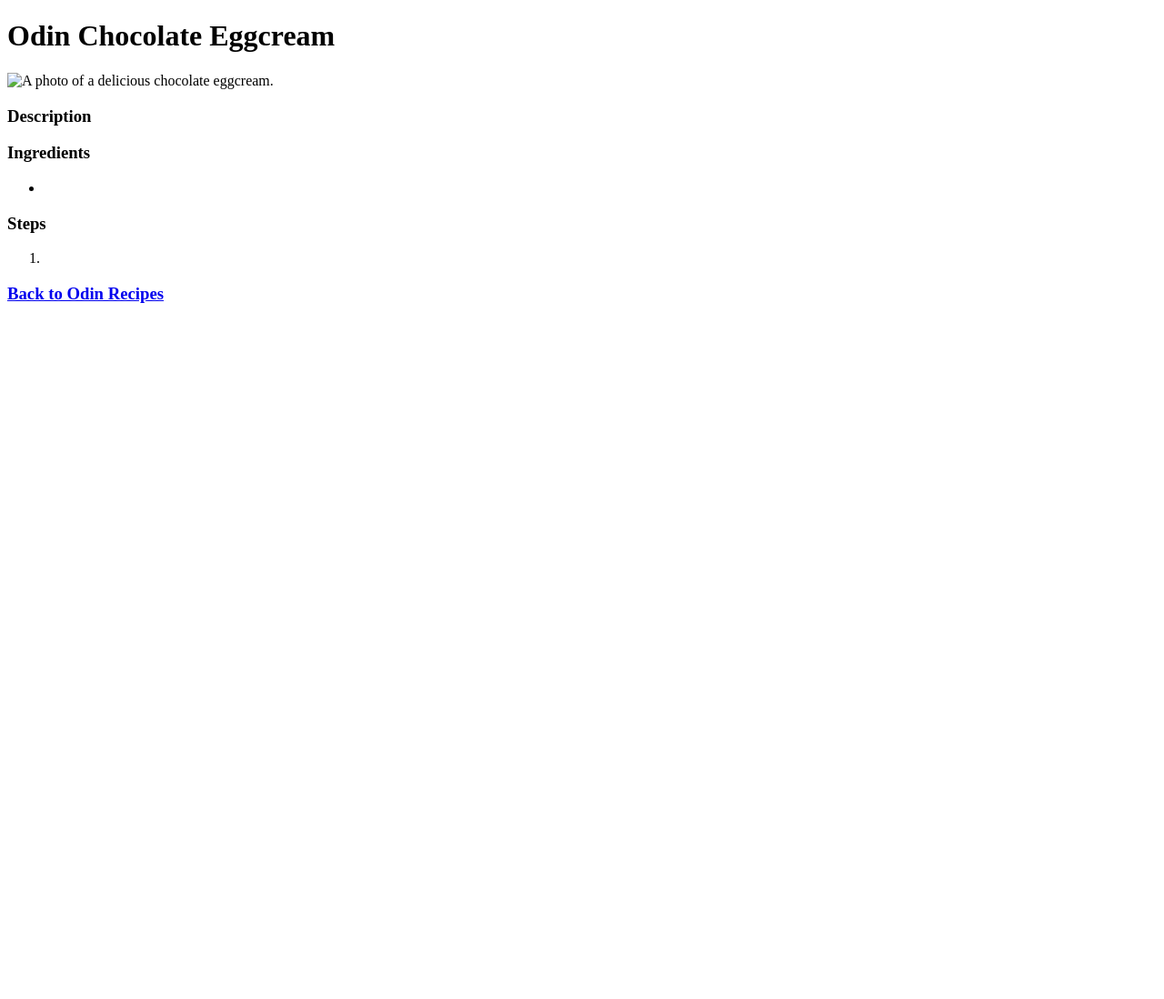
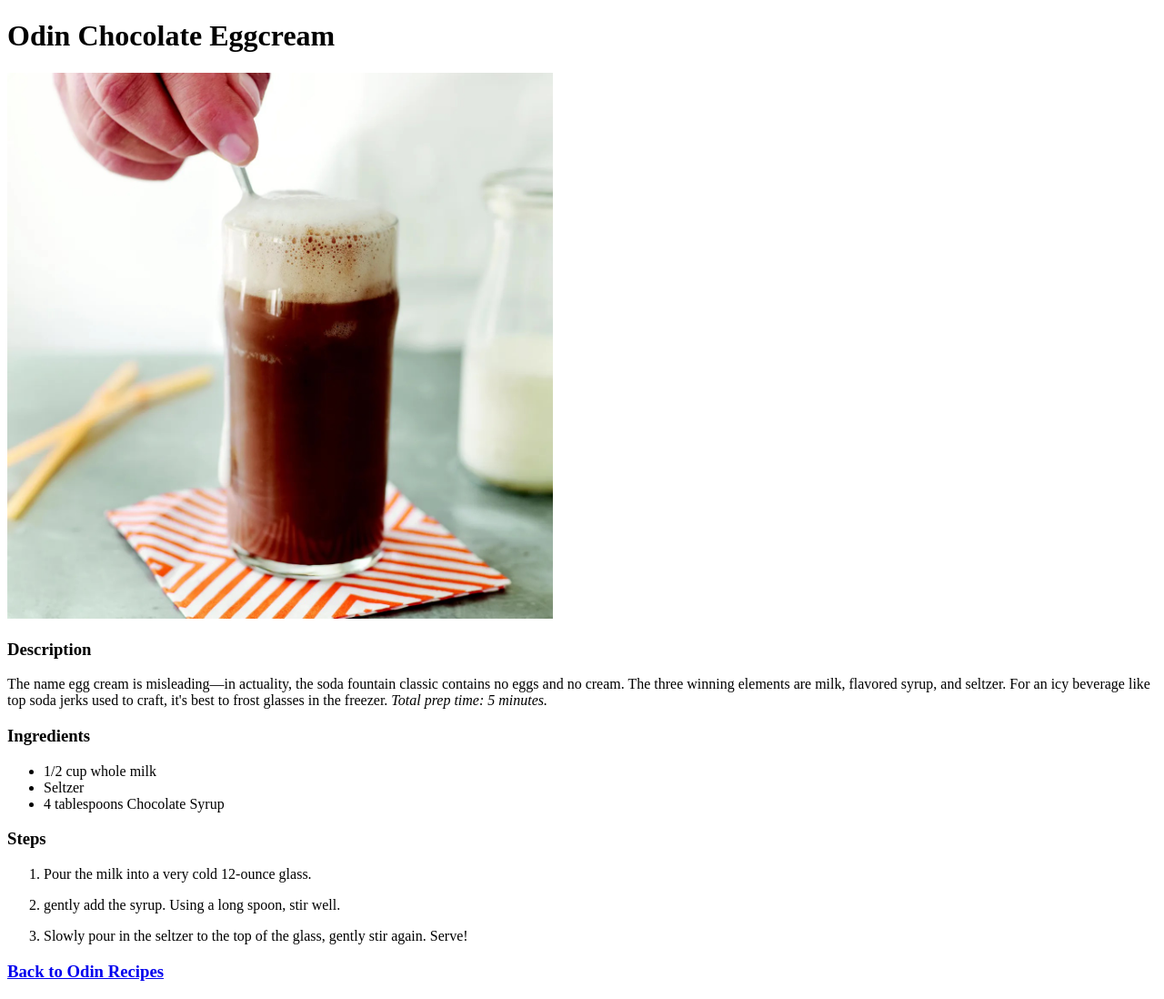
Before and after one commit to mguser4564/Recipes, a plain HTML site: page recipes/chocolate-eggcream.html in a window 1280 px wide. Shown: the whole page at 91% size. Before the commit the page ends 800 px from the top, so only its background shows below. Drawn offline with Linux system fonts and the light colour scheme.

Commit message:
Add content for chocolate-eggcream.html

```diff
--- a/recipes/chocolate-eggcream.html
+++ b/recipes/chocolate-eggcream.html
@@ -6,16 +6,20 @@
 </head>
 <body>
     <h1>Odin Chocolate Eggcream</h1>
-        <img src="" width="" height="" alt="A photo of a delicious chocolate eggcream.">
+        <img src="../img/chocolate-eggcream.jpg" width="600" height="600" alt="A photo of a delicious chocolate eggcream.">
     <h3>Description</h3>
-        <p></p>
+        <p>The name egg cream is misleading—in actuality, the soda fountain classic contains no eggs and no cream. The three winning elements are milk, flavored syrup, and seltzer. For an icy beverage like top soda jerks used to craft, it's best to frost glasses in the freezer. <em>Total prep time: 5 minutes.</em></p>
     <h3>Ingredients</h3>
         <ul>
-            <li></li>
+            <li>1/2 cup whole milk</li>
+            <li> Seltzer</li>
+            <li>4 tablespoons Chocolate Syrup</li>
         </ul>
     <h3>Steps</h3>
         <ol>
-            <li><p></p></li>
+            <li><p>Pour the milk into a very cold 12-ounce glass.</p></li>
+            <li><p>gently add the syrup. Using a long spoon, stir well.</p></li>
+            <li><p>Slowly pour in the seltzer to the top of the glass, gently stir again. Serve!</p></li>
         </ol>
     <a href="../index.html"><h3>Back to Odin Recipes</h3></a>
 </body>
```
Also changed, not shown: img/chocolate-eggcream.jpg (added).
